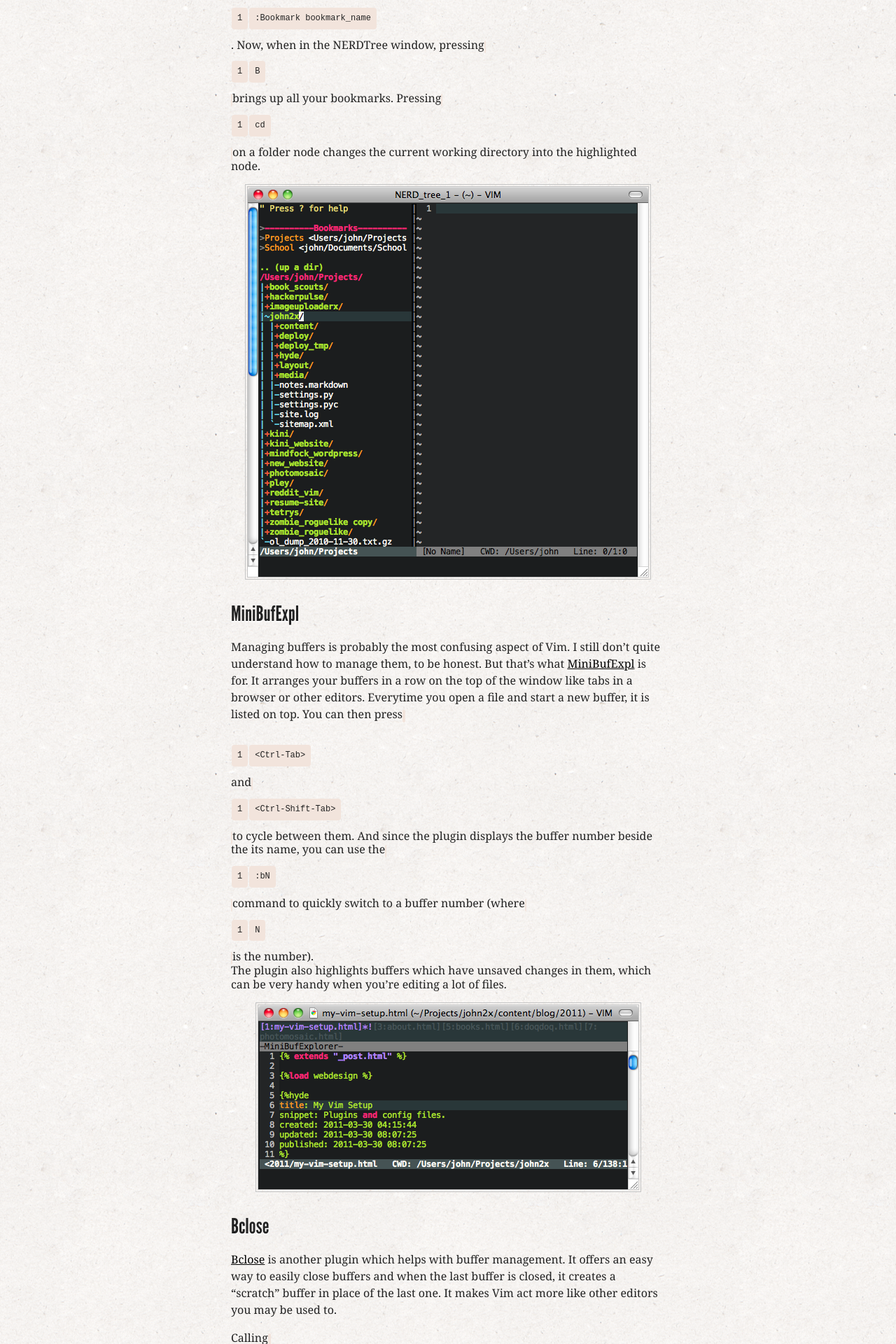
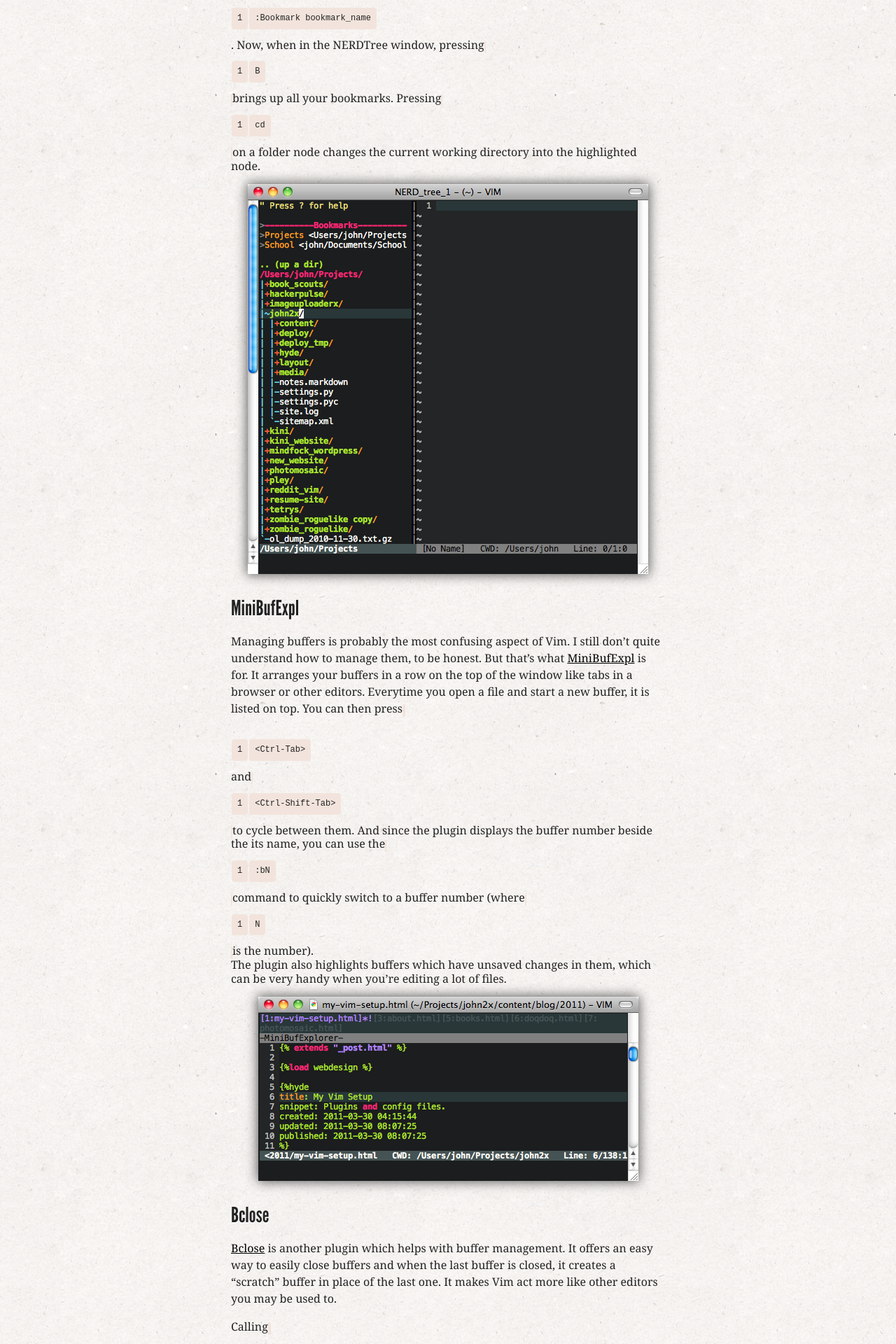
Before and after one commit to john2x/john2x.github.com, a Jekyll site: the page built from blog/_posts/2011-1-1-my-vim-setup.markdown, in a window 1280 px wide. Shown: the part 878-2798 px from the top of the page at 70% size. Built offline with Jekyll 4.4.1, drawn with Linux system fonts in a browser that asks for light colours; nearby versions of some CDN libraries; Markdown is read by kramdown in place of the engine named in the settings.

Commit message:
add shadow to images

```diff
--- a/_config.yml
+++ b/_config.yml
@@ -1,5 +1,5 @@
 safe:        false
-auto:        false
+auto:        true
 server:      false
 server_port: 4000
 baseurl:    /
--- a/css/style.css
+++ b/css/style.css
@@ -322,9 +322,11 @@
 	display: block;
 	margin-left: auto;
 	margin-right: auto;
-	border: double 4px #c5c5c5;
 	margin-top: 1em;
 	margin-bottom: 1em;
+	box-shadow: 0px 0px 16px 1px #555;
+	-moz-box-shadow: 0px 0px 16px 1px #555;
+	-webkit-box-shadow: 0px 0px 16px 1px #555;
 }
 
 code, pre {
```
